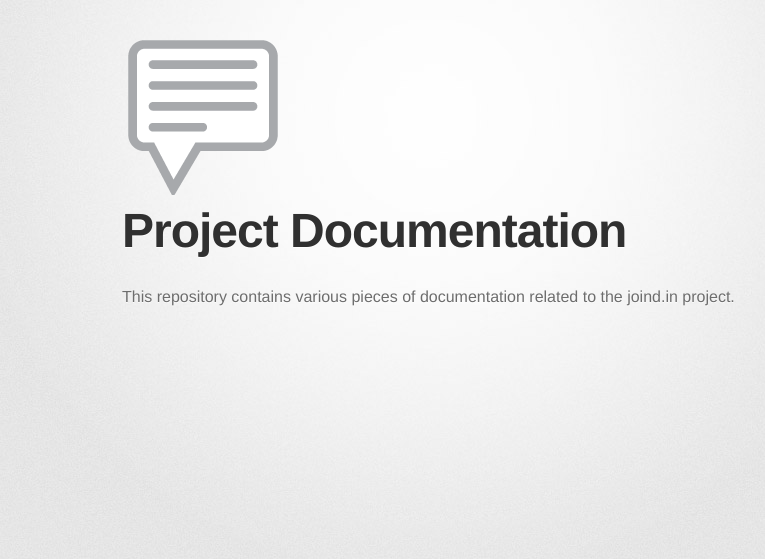
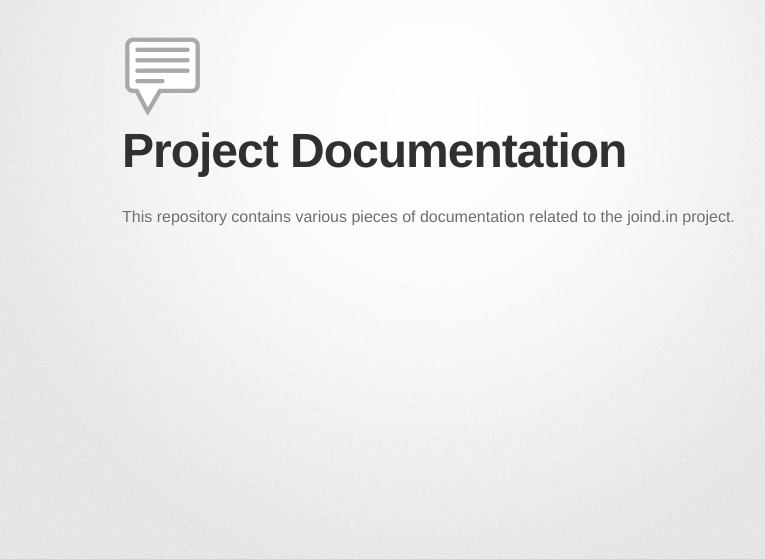
Before and after one commit to joindin/joindin.github.io, a Jekyll site: the page built from index.md, in a window 1280 px wide. Shown: the top 559 px of the page, without its empty margins (208-973 px from the left). Built offline with Jekyll 4.4.1, drawn with Linux system fonts in a browser that asks for light colours; some web fonts are replaced.

Commit message:
Half Sized Logo. Try 3.

```diff
--- a/stylesheets/stylesheet.css
+++ b/stylesheets/stylesheet.css
@@ -85,7 +85,7 @@
 }
 
 header img {
-  height: 50%;
+  max-height: 80px;
 }
 
 #container {
```
